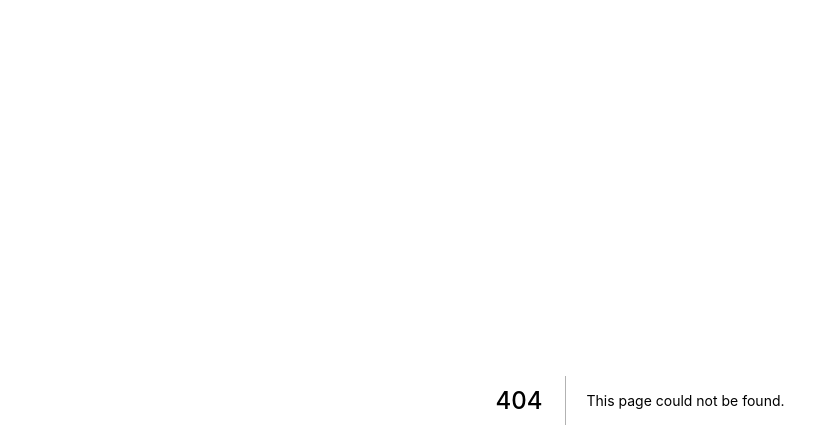
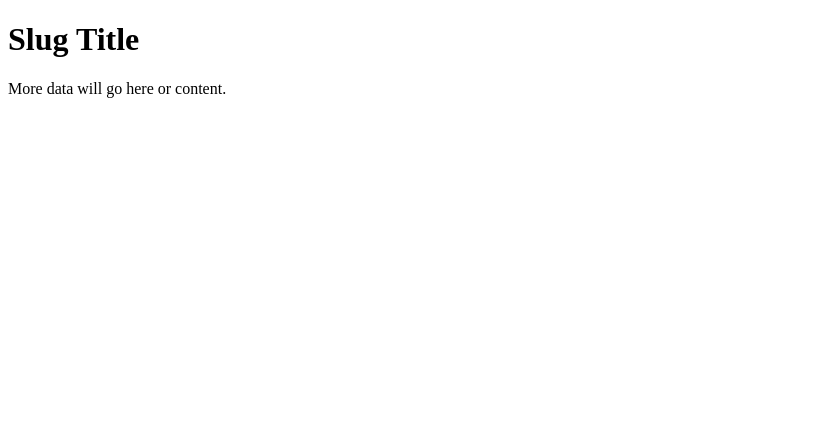
Before and after one commit to triedbyseven/Orijinator-Headless-Theme, a Next.js app: page /blog/1 in a window 1280 px wide. Before the commit this address had no page. Shown: the top 448 px of the page, without its empty margins (0-839 px from the left). Built offline with nearby package versions, Linux system fonts and the light colour scheme.

Commit message:
New directory added Blog directory was created to better sort out all of our compents that will work render our blog pages.

```diff
--- /dev/null
+++ b/pages/blog/[slug].js
@@ -0,0 +1,10 @@
+const Slug = () => {
+    return (
+        <div>
+            <h1>Slug Title</h1>
+            <p>More data will go here or content.</p>
+        </div>
+    )
+};
+
+export default Slug;
```
